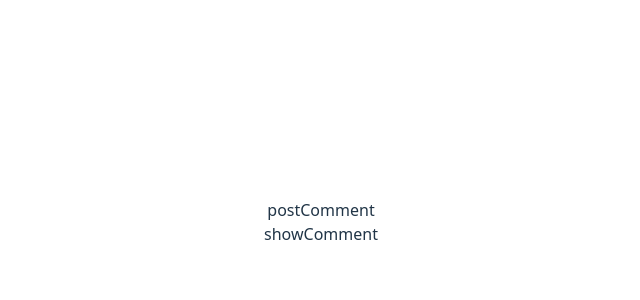
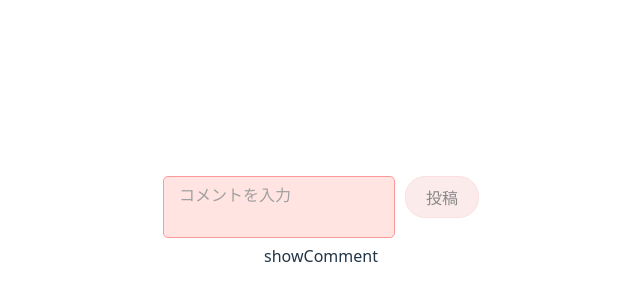
Before and after one commit to Rinoa413/chat-system, a React (Vite) app: page / in a window 1280 px wide. Shown: the part 178-478 px from the top of the page, without its empty margins (319-959 px from the left). Built offline with nearby package versions, Linux system fonts and the light colour scheme.

Commit message:
botan color

```diff
--- /dev/null
+++ b/src/components/PostCommet/PostComment.css
@@ -0,0 +1,66 @@
+
+
+/* モーダルコンテンツのスタイル（理想の画面のピンク色の部分）*/
+#modalContent {
+    display: flex;
+}
+  /* modalBottom も理想の画面には存在しないため非表示にする */
+.modalBottom {
+
+}
+
+/* modalCenter のスタイル（コメント入力と投稿ボタンのコンテナ）*/
+.modalCenter {
+    width: 100%; /* modalContent の幅いっぱいに広げる */
+    display: flex;
+    align-items: center; /* 垂直方向の中央揃え */
+    /* gap: 10px; */ /* 入力欄とボタンの間隔 (textareaにmargin-rightで設定するため削除) */
+    /* background-color: #fff; */ /* 理想の画面には入力欄の背景が白ではないため削除 */
+    padding: 0; /* 内側の余白はなし */
+    border: none; /* コンテナのボーダーはなし */
+    border-radius: 0; /* 角丸もなし */
+}
+
+  /* テキストエリアのスタイル */
+.modalCenter textarea {
+    flex-grow: 1; /* 残りのスペースを全て使用 */
+    padding: 10px 15px; /* 内側の余白 */
+    border: 1px solid #ff9999; /* 理想の画面の赤いボーダー */
+    border-radius: 5px; /* 角を丸くする */
+    background-color: #ffe4e1; /* モーダルコンテンツと同じ薄いピンクの背景 */
+    font-size: 16px;
+    color: #333;
+    resize: none; /* リサイズを無効にする (理想の画面ではリサイズバーがないため) */
+    height: 40px; /* 高さの固定（理想の画面の高さに合わせる）*/
+    line-height: 20px; /* 行の高さ */
+    overflow: hidden; /* 内容がはみ出てもスクロールバーを表示しない */
+    outline: none; /* フォーカス時のアウトラインを非表示 */
+    margin-right: 10px; /* 投稿ボタンとの間隔 */
+}
+
+  /* テキストエリアのプレースホルダーのスタイル */
+.modalCenter textarea::placeholder {
+    color: #a0a0a0; /* プレースホルダーの色 */
+}
+
+  /* 投稿ボタンのスタイル */
+.post-btn {
+    background-color: #fdd8d7; /* 理想の画面のボタンの色 */
+    color: #333; /* 文字色 */
+    border: 1px solid #fcc4c2; /* 理想の画面のボタンのボーダー */
+    border-radius: 20px; /* ボタンを楕円形にする */
+    padding: 8px 20px; /* 内側の余白 */
+    cursor: pointer;
+    font-size: 16px;
+    font-weight: bold;
+    white-space: nowrap; /* ボタン内のテキストが改行されないように */
+    box-shadow: 0 2px 5px rgba(0, 0, 0, 0.1); /* 軽い影を追加 */
+}
+
+.post-btn:disabled {
+    background-color: #fcebeb; /* 非活性時の色 */
+    border-color: #fbe0e0;
+    color: #888;
+    cursor: not-allowed;
+    box-shadow: none;
+}
--- a/src/components/PostCommet/PostComment.jsx
+++ b/src/components/PostCommet/PostComment.jsx
@@ -1,9 +1,54 @@
-import React from 'react'
+import React, { useState } from "react";
+import { app } from "../../firebase/firebase";
+import { addDoc, collection, getFirestore, serverTimestamp } from "firebase/firestore";
+import "../PostCommet/PostComment.css"
 
-function PostComment() {
+export const PostComment = () => {
+    const db = getFirestore(app);
+    const [comment, setComment] = useState('');
+
+    const onChangeCommentInput = (event) => {
+        setComment(event.target.value);
+    };
+
+    const pushPost = async () => {
+        try {
+            // Firestoreにデータを保存
+            await addDoc(collection(db, "board"), {
+                comment: comment,
+                time: serverTimestamp(),
+            });
+            alert("投稿の保存に成功しました。");
+        } catch (error) {
+            console.error("投稿保存中にエラーが発生しました:", error);
+            alert("投稿の保存に失敗しました。");
+        }
+    };
+
     return (
-        <div>postComment</div>
-    )
-}
+        <>
+            <div id="modalContent">
+                <div className="modalCenter">
+                    {/* ここに書く */}
+                    <div>
+                        <textarea
+                            id="commentInput"
+                            placeholder="コメントを入力"
+                            onChange={onChangeCommentInput}
+                            value={comment}
+                            rows={1}
+                        />
 
-export default PostComment
+                    </div>
+                    </div>
+                <div className="modalBottom">
+                    {/* ここに画像選択とか、文字数とか */}
+                    <button className="post-btn" onClick={pushPost} disabled={!comment}>投稿</button>
+
+                </div>
+            </div>
+        </>
+    );
+};
+
+export default PostComment;
--- a/src/firebase/firebase.jsx
+++ b/src/firebase/firebase.jsx
@@ -10,5 +10,5 @@ const firebaseConfig = {
     messagingSenderId: "552515855201",
     appId: "1:552515855201:web:20a4c03af24c3331219b20"
 };
-const app = initializeApp(firebaseConfig);
+export const app = initializeApp(firebaseConfig);
 export const db = getFirestore(app);
```
